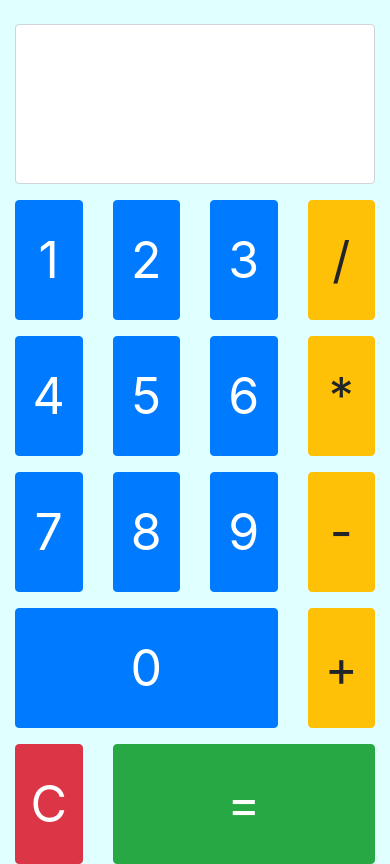
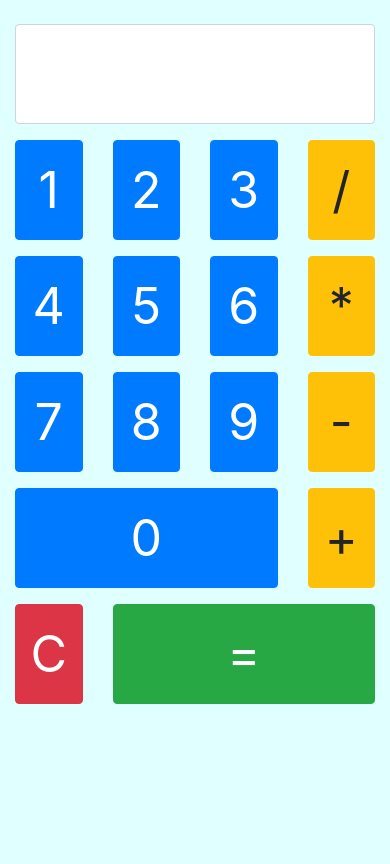
Before and after one commit to DayatXIII/calculator, a plain HTML site: page index.html in a window 390 px wide. Drawn offline with nearby package versions, Linux system fonts and the light colour scheme.

Commit message:
update CSS

```diff
--- a/index.html
+++ b/index.html
@@ -76,7 +76,7 @@
         </div>
       </div>
       <div class="row mb-3">
-        <div class="col-md-3 col-9">
+        <div class="col-md-9 col-9">
           <button onclick="btn(0)" class="btn btn-primary block">0</button>
         </div>
         <div class="col-md-3 col-3">
@@ -89,7 +89,7 @@
         <div class="col-md-3 col-3">
           <button id="btnClear" class="btn btn-danger block">C</button>
         </div>
-        <div class="col-md-3 col-9">
+        <div class="col-md-9 col-9">
           <button id="btnSolve" class="btn btn-success block">=</button>
         </div>
       </div>
--- a/style.css
+++ b/style.css
@@ -13,3 +13,17 @@ button.block {
   font-size: 100px;
   text-align: right;
 }
+
+@media only screen and (max-width: 500px) {
+  button.block {
+    width: 100%;
+    height: 100px;
+    font-size: 50px;
+  }
+
+  .large {
+    height: 100px;
+    font-size: 60px;
+    text-align: right;
+  }
+}
```
